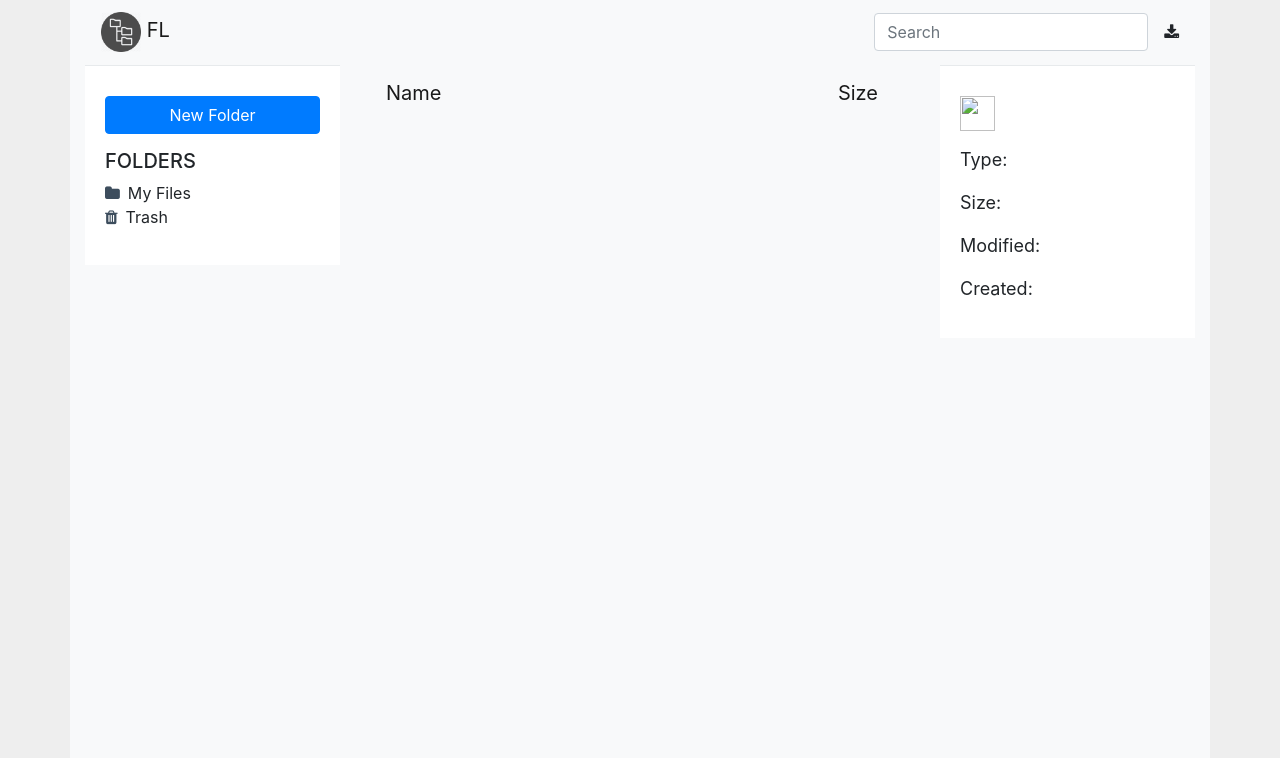
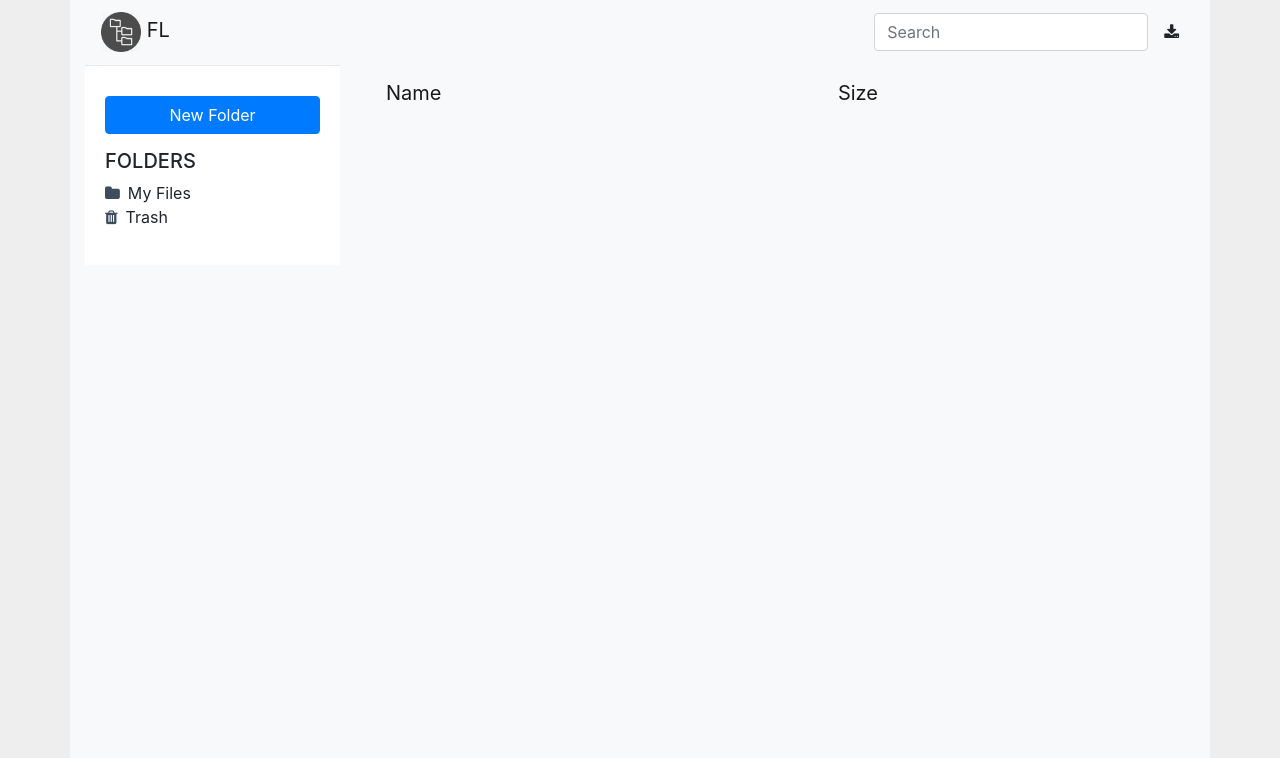
Before and after one commit to GuilhermeCarra/PHP-FileSystem-Explorer, a PHP site: page / in a window 1280 px wide. Shown: the part 21-779 px from the top of the page. Run offline with PHP 8.4, Linux system fonts and the light colour scheme; some libraries are stand-ins or nearby versions.

Commit message:
changing styles

```diff
--- a/assets/js/script.js
+++ b/assets/js/script.js
@@ -90,6 +90,7 @@
             $('#detail-size').text(fileInfo['size']);
             $('#detail-mod').text(fileInfo['modified']);
             $('#detail-creat').text(fileInfo['created']);
+            $('#details-file').removeClass("d-none");
         }
     });
 
--- a/index.php
+++ b/index.php
@@ -58,7 +58,7 @@
                     </div>
                 </div>
             </div>
-            <div class="col-md-3">
+            <div class="col-md-3 d-none" id="details-file">
                 <div class="ibox float-e-margins">
                     <div class="ibox-content">
                         <div class="file-manager">
@@ -66,10 +66,11 @@
                             <img src="" id="detail-icon" height="35px" width="35px">
                             <span class="h5" id="detail-name"></span>
                             <div class="hr-line-dashed"></div>
-                            <p class="information">Type: <span id="detail-type"></span></p>
-                            <p class="information">Size: <span id="detail-size"></span></p>
-                            <p class="information">Modified: <span id="detail-mod"></span></p>
-                            <p class="information">Created: <span id="detail-creat"></span></p>
+                            <h4 class="information mt-4">Type: <strong id="detail-type" class="small"></strong></h4>
+                            <h4 class="information mt-4">Size: <strong id="detail-size" class="small"></strong></h4>
+                            <h4 class="information mt-4">Modified: <strong id="detail-mod" class="small"></strong></h4>
+                            <h4 class="information mt-4">Created: <strong id="detail-creat" class="small"></strong></h4>
+                            <h4 class="information mt-4 d-none">Preview: </h4>
                             <div class="clearfix"></div>
                         </div>
                     </div>
```
